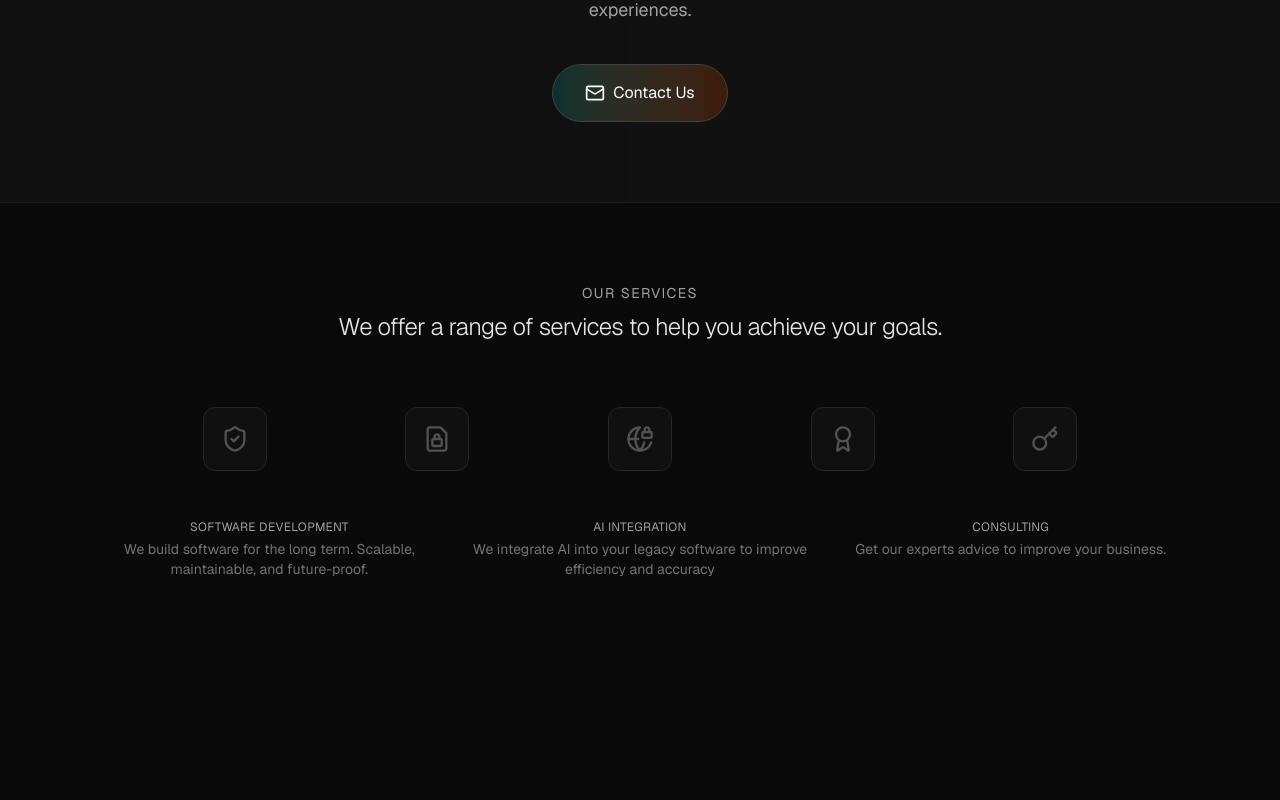
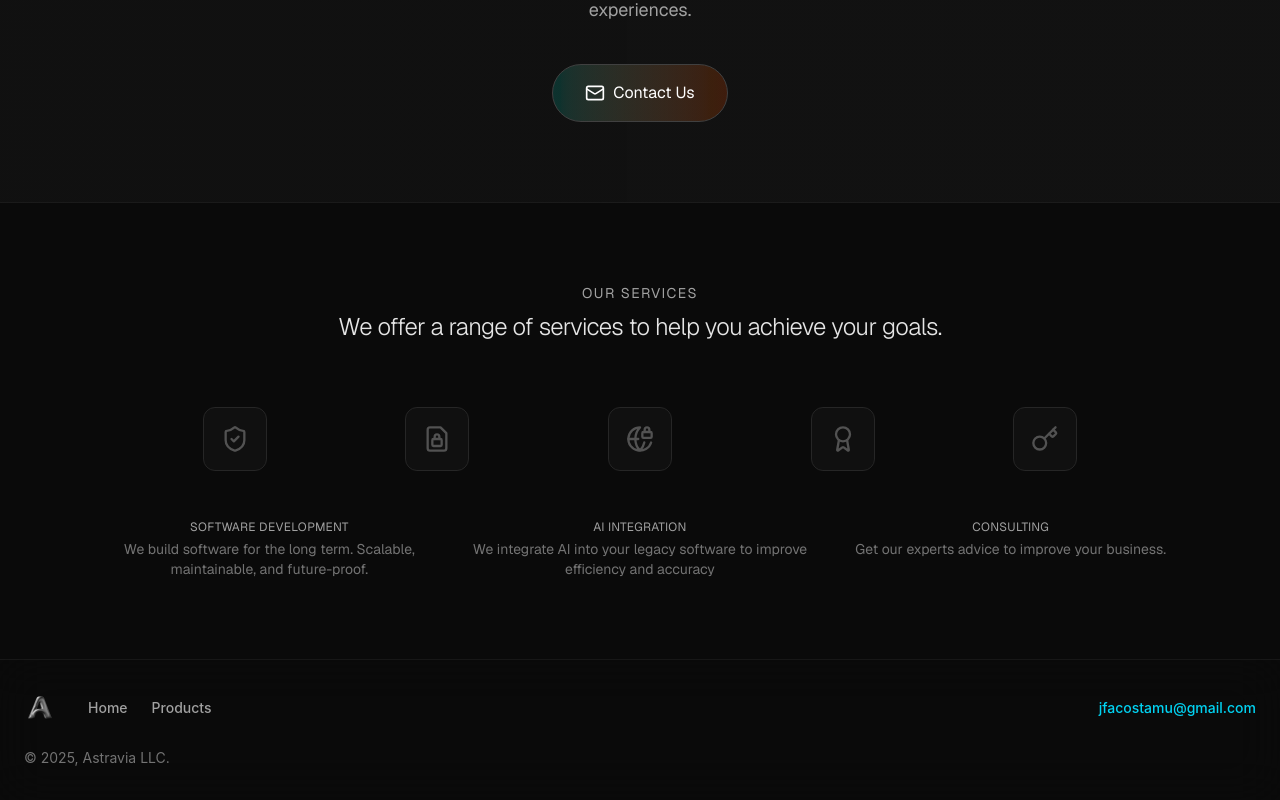
Before and after one commit to astravia-llc/astravia-web, a Next.js app: page / in a window 1280 px wide. Shown: the part 1856-2656 px from the top of the page. Before the commit the page ends 2515 px from the top, so only its background shows below. Built offline with nearby package versions, Linux system fonts and the light colour scheme.

Commit message:
style: added footer

```diff
--- /dev/null
+++ b/src/app/(marketing)/landing/components/footer.tsx
@@ -0,0 +1,61 @@
+"use client";
+
+import Image from "next/image";
+import Link from "next/link";
+
+export function Footer() {
+  return (
+    <footer className="relative z-10 border-t bg-neutral-950/80 backdrop-blur-xl border-neutral-800/50">
+      <div className="container mx-auto px-6 py-8">
+        <div className="flex flex-col lg:flex-row items-center justify-between gap-6">
+          {/* Left side - Logo and Navigation */}
+          <div className="flex items-center gap-8">
+            {/* Logo */}
+            <div className="flex items-center gap-3">
+              <Image
+                src="/astravia-logo.png"
+                alt="Astravia"
+                width={32}
+                height={32}
+                className="h-8 w-auto filter grayscale"
+              />
+            </div>
+
+            {/* Navigation Links */}
+            <nav className="flex items-center gap-6 text-neutral-400">
+              <Link
+                href="/"
+                className="text-sm font-medium transition-colors hover:text-neutral-100"
+              >
+                Home
+              </Link>
+              <Link
+                href="/#products"
+                className="text-sm font-medium transition-colors hover:text-neutral-100"
+              >
+                Products
+              </Link>
+            </nav>
+          </div>
+
+          {/* Right side - Contact Email */}
+          <div className="flex items-center gap-3">
+            <a
+              href="mailto:jfacostamu@gmail.com"
+              className="text-sm text-cyan-400 font-medium transition-colors hover:text-cyan-300"
+            >
+              jfacostamu@gmail.com
+            </a>
+          </div>
+        </div>
+
+        {/* Bottom line - Copyright */}
+        <div className="mt-6">
+          <p className="text-sm text-neutral-500 text-center lg:text-left">
+            © 2025, Astravia LLC.
+          </p>
+        </div>
+      </div>
+    </footer>
+  );
+}
--- /dev/null
+++ b/src/app/(marketing)/landing/components/index.ts
@@ -0,0 +1,7 @@
+export { Navigation } from "./navigation";
+export { ProductsSection } from "./products-section";
+export { default as HeroHeader } from "./hero-header";
+export { default as StatsSection } from "./stats-section";
+export { default as CTASection } from "./cta-section";
+export { default as OurServices } from "./our-services";
+export { Footer } from "./footer";
--- a/src/app/(marketing)/landing/components/our-services.tsx
+++ b/src/app/(marketing)/landing/components/our-services.tsx
@@ -23,7 +23,7 @@ export function OurServices() {
           {[ShieldCheck, FileLock, GlobeLock, Award, Key].map((Icon, i) => (
             <div
               key={i}
-              className="group w-16 h-16 rounded-xl bg-neutral-900/50 border border-neutral-800 hover:border-neutral-700 flex items-center justify-center transition-all duration-300 hover:scale-110"
+              className="group w-16 h-16 rounded-xl bg-neutral-900/50 border border-neutral-800 hover:border-neutral-700 flex items-center justify-center transition-all duration-300 hover:scale-110 backdrop-blur-lg"
             >
               <Icon className="w-7 h-7 text-neutral-600 group-hover:text-neutral-400 stroke-1.5 transition-colors" />
             </div>
--- a/src/app/(marketing)/landing/landing.feature.page.tsx
+++ b/src/app/(marketing)/landing/landing.feature.page.tsx
@@ -1,8 +1,7 @@
 "use client";
 
 import { useEffect } from "react";
-import { Navigation } from "./components/navigation";
-import { ProductsSection } from "./components/products-section";
+import { Navigation, ProductsSection, Footer } from "./components";
 import HeroHeader from "./components/hero-header";
 import StatsSection from "./components/stats-section";
 import CTASection from "./components/cta-section";
@@ -53,6 +52,7 @@ export function LandingFeaturePage() {
       <ProductsSection />
       <CTASection />
       <OurServices />
+      <Footer />
     </>
   );
 }
```
